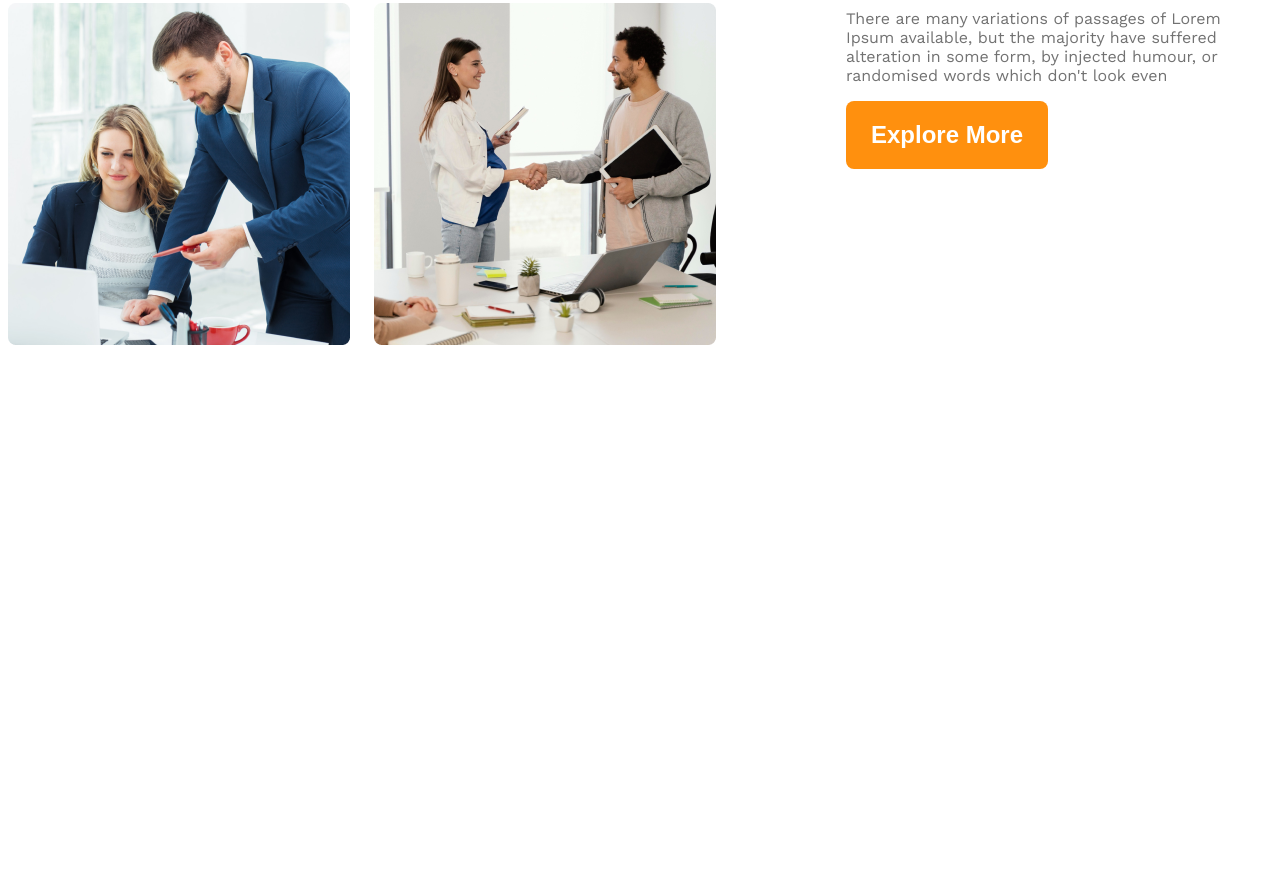
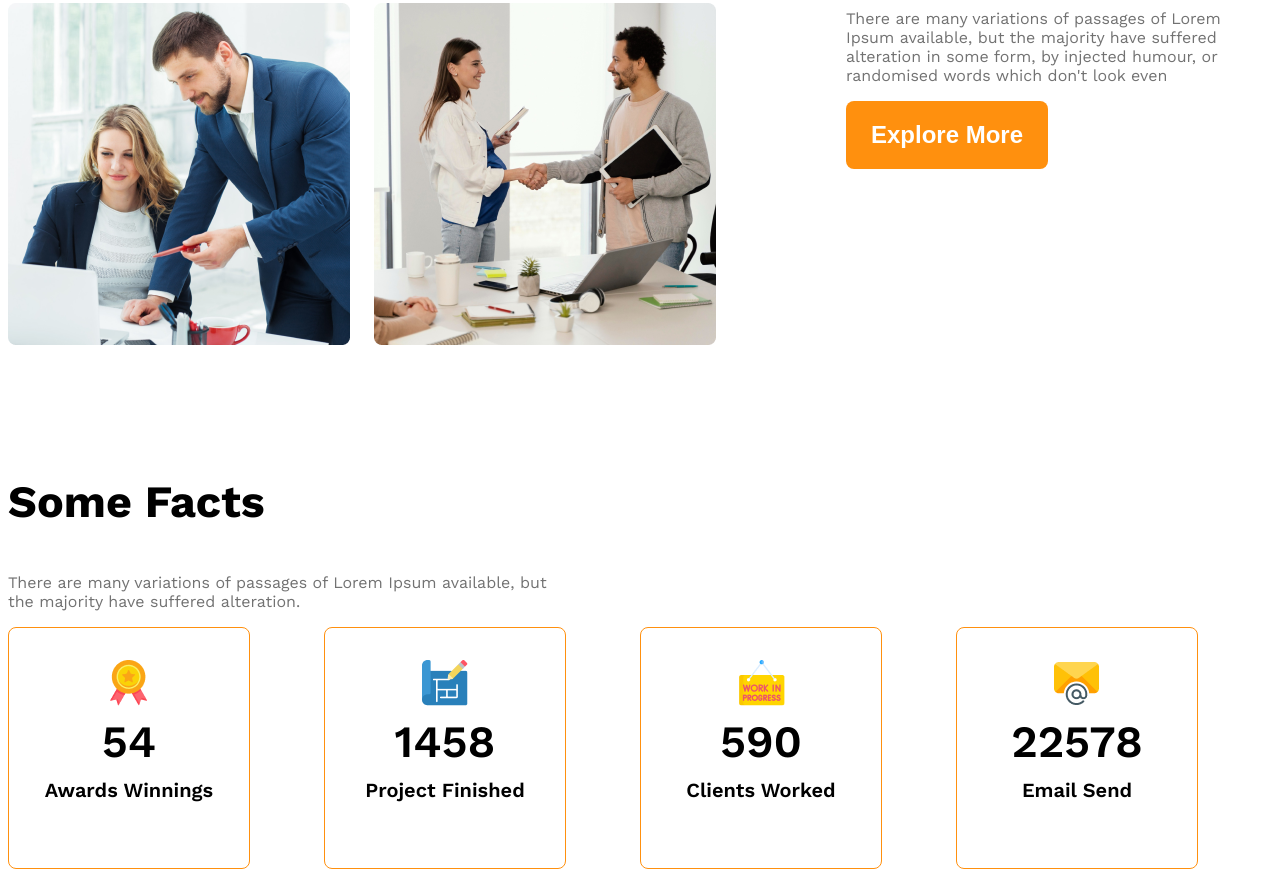
Before and after one commit to jubayer-bd/architect-website-1, a plain HTML site: page index.html in a window 1280 px wide. Shown: the part 1682-2559 px from the top of the page. Before the commit the page ends 2035 px from the top, so only its background shows below. Drawn offline with nearby package versions, Linux system fonts and the light colour scheme.

Commit message:
Facts works almost done

```diff
--- a/index.html
+++ b/index.html
@@ -27,7 +27,9 @@
        </div>
     </header>
     <main>
-        <section class="teams display-flex">
+      <!-- team and Our feature Section -->
+
+      <section class="teams display-flex">
           <div class="team-img-container">
                <img src="./images/team1.png" alt="">
                <img src="./images/team2.png" alt="">
@@ -35,11 +37,50 @@
                <img src="./images/team4.png" alt="">
           </div>
           <div class="our-features">
-            <h3 class="feature-title"><span id="quick-list" class="text-light-gray">Quick list</span> <span>of Our</span> <span class="text-primary">Features</span></h3>
+            <h3 class="section-title"><span id="quick-list" class="text-light-gray">Quick list</span> <span>of Our</span> <span class="text-primary">Features</span></h3>
             <p class="feature-description text-light-gray">There are many variations of passages of Lorem Ipsum available, but the majority have suffered alteration in some form, by injected humour, or randomised words which don't look even</p>
             <button class="btn-primary">Explore More</button>
           </div>
         </section>
+        <!-- team and Our feature Section  END-->
+         <!-- Features You Love and Enjoy Section -->
+        <section>
+
+        </section>
+        <!-- Some Fact -->
+         <h3 class="section-title">Some Facts</h3>
+         <p class="text-light-gray fact-description">There are many variations of passages of Lorem Ipsum available, but the majority have suffered alteration.</p>
+         <div class="fact-container">
+          <!-- .fact-card*4>img.fact-icon+h4.fact-number+h5.fact-name -->
+           <div class="fact-card display-flex">
+            <div>
+              <img src="./images/icons/ribon.png" alt="" class="fact-icon">
+            <h4 class="fact-number">54</h4>
+            <h5 class="fact-name">Awards Winnings</h5>
+            </div>
+           </div>
+           <div class="fact-card display-flex">
+            <div>
+              <img src="./images/icons/projects.png" alt="" class="fact-icon">
+            <h4 class="fact-number">1458</h4>
+            <h5 class="fact-name">Project Finished</h5>
+            </div>
+           </div>
+           <div class="fact-card display-flex">
+             <div>
+                          <img src="./images/icons/customers.png " alt="" class="fact-icon">
+            <h4 class="fact-number">590</h4>
+            <h5 class="fact-name">Clients Worked</h5>
+             </div>
+           </div>
+           <div class="fact-card display-flex">
+            <div>
+               <img src="./images/icons/email.png" alt="" class="fact-icon">
+            <h4 class="fact-number">22578</h4>
+            <h5 class="fact-name">Email Send</h5>
+            </div>
+           </div>
+         </div>
     </main>
     <footer>
 
--- a/style.css
+++ b/style.css
@@ -41,9 +41,14 @@
  .text-primary {
   color: #FF900E;
  }
+ .section-title {
+  font-size: 2.8rem;
+  font-weight: 700;
+}
 
  /* Shared Item End Here */
-/* header */
+
+ /* header */
 
 
 /* navbar */
@@ -99,12 +104,40 @@
   margin-left: 130px;
   max-width: 530px;
 }
-.feature-title {
-  font-size: 2.8rem;
-  font-weight: 700;
-}
+
 #quick-list {
   font-weight: 500;
+}
+
+/* fact-card */
+
+.fact-description {
+  max-width: 540px;
+}
+
+.fact-container {
+  display: grid;
+  grid-template-columns: repeat(4, 1fr);
+}
+.fact-card {
+  border: #FF900E 1px solid;
+  width: 240px;
+  height: 240px;
+  border-radius: 8px;
+  align-items: center;
+  justify-content: center;
+  text-align: center;
+}
+.fact-number {
+  font-size: 2.8rem;
+  font-weight: 600;
+  margin-top: 5px ;
+  margin-bottom: 10px;
+}
+.fact-name {
+  font-size: 1.25rem ;
+  font-weight:600 ;
+  margin-top: 10px;
 }
 
 
@@ -124,6 +157,8 @@
 }
 
 
+
+
 /* tab */
 @media screen  and (min-width:576px) and (max-width:992px) {
   .teams{
```
